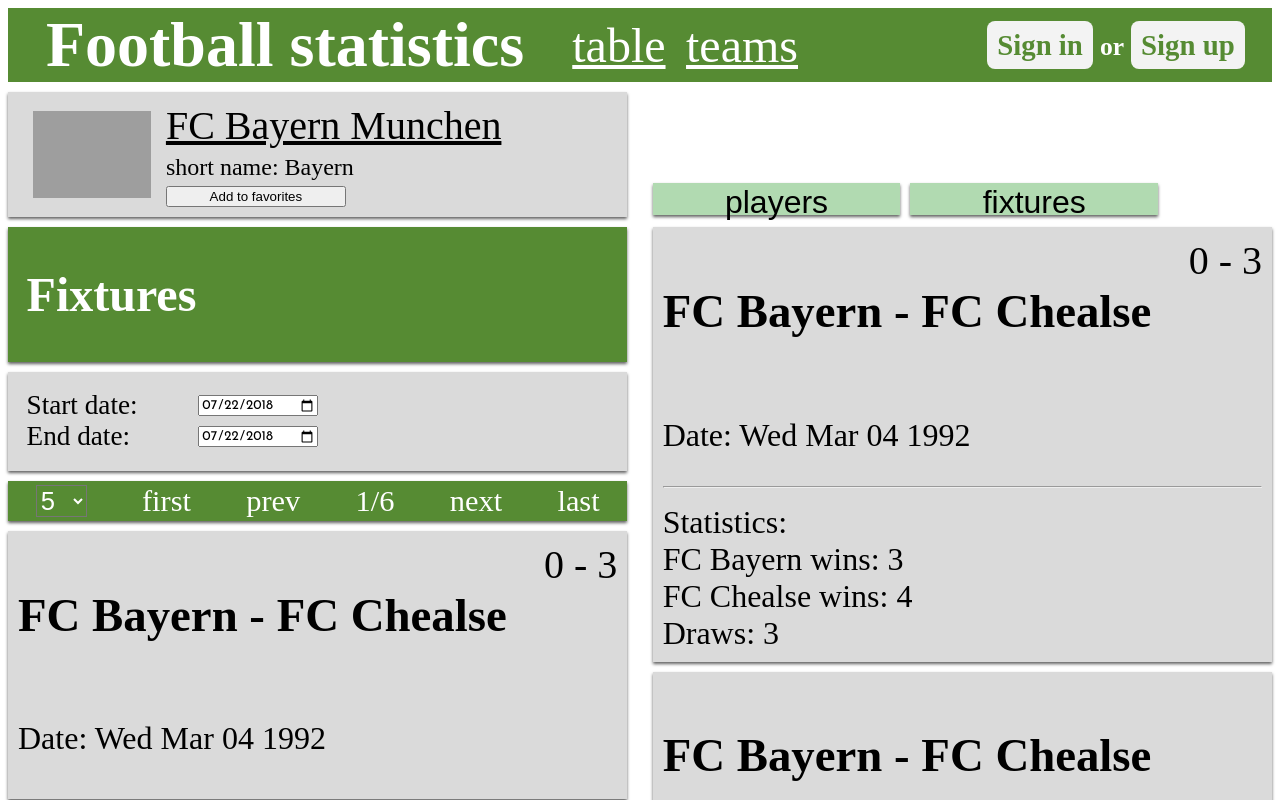
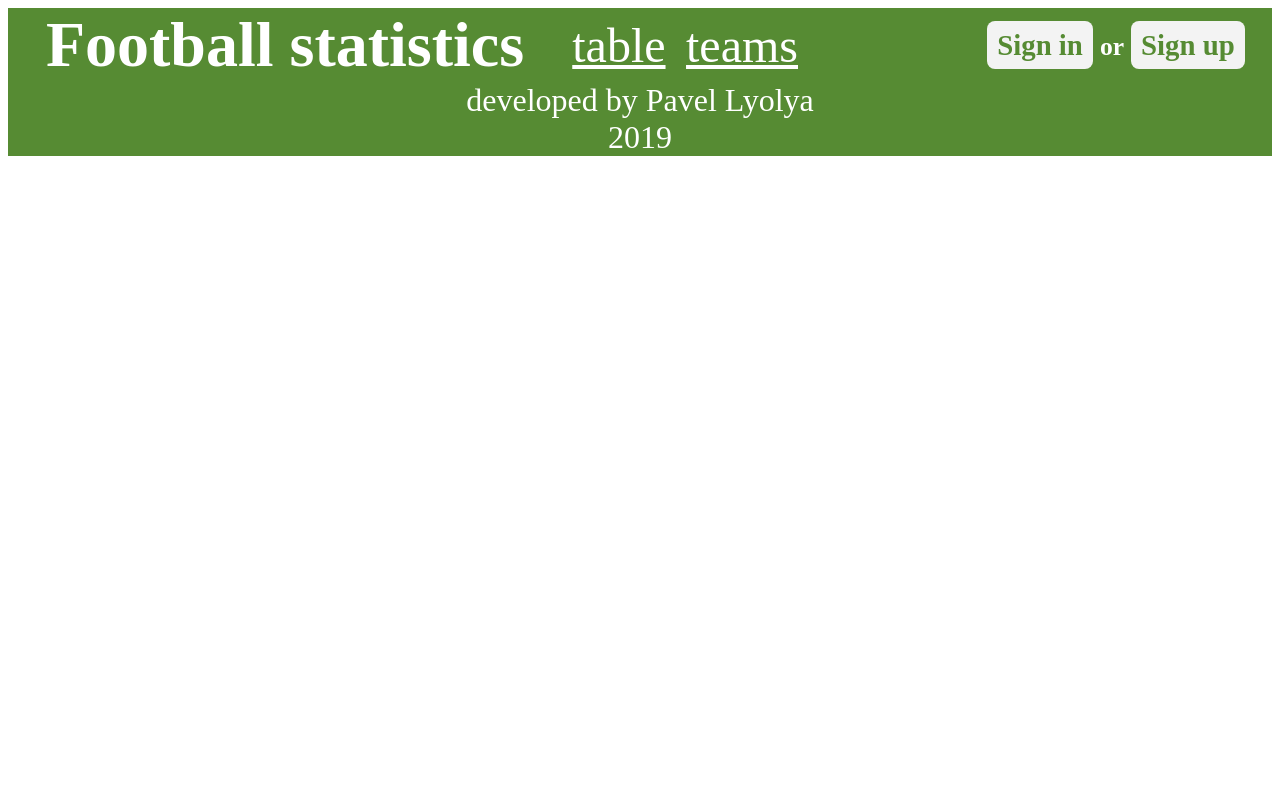
Before and after one commit to pavelLyolya/Medical-research, a React app: page / in a window 1280 px wide. Shown: the top 800 px of the page. Built offline with nearby package versions, Linux system fonts and the light colour scheme; grey boxes are pictures that could not be loaded.

Commit message:
feat: add one team container and dynamic markup

```diff
--- a/src/app/actions/actionTypes.js
+++ b/src/app/actions/actionTypes.js
@@ -25,3 +25,5 @@
 };
 
 export const TOGGLE_SHOWING_FAVORITES = 'TOGGLE_SHOWING_FAVORITES';
+
+export const TOGGLE_PLAYERS_FIXTURES = 'TOGGLE_PLAYERS_FIXTURES';
--- /dev/null
+++ b/src/app/actions/togglePlayersFixtures.js
@@ -0,0 +1,7 @@
+import { TOGGLE_PLAYERS_FIXTURES } from './actionTypes';
+
+const togglePlayersFixtures = () => ({
+    type: TOGGLE_PLAYERS_FIXTURES,
+});
+
+export default togglePlayersFixtures;
--- a/src/app/components/App.js
+++ b/src/app/components/App.js
@@ -4,16 +4,17 @@
 import Footer from './Footer';
 import TableStandingsContainer from '../containers/TableStandingsContainer';
 import TeamsContainer from '../containers/TeamsContainer';
-import OneTeam from './OneTeam/OneTeam';
+import OneTeamContainer from '../containers/OneTeamContainer';
 
 const App = () => (
     <Router>
         <React.Fragment>
             <Header />
             <main>
-                <Route exact path='/' component={OneTeam} />
+                <Route exact path='/' />
                 <Route path='/table' component={TableStandingsContainer} />
-                <Route path='/teams' component={TeamsContainer} />
+                <Route exact path='/teams' component={TeamsContainer} />
+                <Route path='/teams/:id' component={OneTeamContainer} />
             </main>
             <Footer />
         </React.Fragment>
--- a/src/app/components/OneTeam/OneTeam.js
+++ b/src/app/components/OneTeam/OneTeam.js
@@ -1,6 +1,6 @@
 import React from 'react';
-// import PropTypes from 'prop-types';
-import TeamsList from '../Teams/TeamsList';
+import PropTypes from 'prop-types';
+import { TeamItem } from '../Teams/TeamsList';
 import Players from './Players';
 import Tweets from './Tweets';
 import Fixtures from './Fixtures/Fixtures';
@@ -8,19 +8,18 @@
 import OneTeamControlls from './OneTeamControlls';
 import '../../../css/OneTeam.scss';
 
-const team = [{
+const team = {
     id: 1,
     name: 'FC Bayern Munchen',
     shortName: 'Bayern',
     imgURL: 'http://upload.wikimedia.org/wikipedia/en/5/53/Arsenal_FC.svg',
-}];
-
-const isPlayersActive = false;
+    isFavorite: false,
+};
 
 class OneTeam extends React.Component {
     render() {
         let oneTeamContent;
-        if (isPlayersActive) {
+        if (this.props.isPlayersActive) {
             oneTeamContent = (
                 <React.Fragment>
                     <Players />
@@ -38,8 +37,17 @@
         return (
             <section className='oneTeamSection'>
                 <header className='oneTeamHeader'>
-                    <TeamsList teamsArray={team} />
-                    <OneTeamControlls />
+                    <TeamItem
+                        team={team}
+                        isFavorite={team.isFavorite}
+                        activeLeagueId={2021}
+                        addFavoriteTeam={this.props.addFavoriteTeam}
+                        deleteFavoriteTeam={this.props.deleteFavoriteTeam}
+                    />
+                    <OneTeamControlls
+                        isPlayersActive={this.props.isPlayersActive}
+                        togglePlayersFixtures={this.props.togglePlayersFixtures}
+                    />
                 </header>
                 <section className='oneTeamContent'>
                     {oneTeamContent}
@@ -49,8 +57,11 @@
     }
 }
 
-// Teams.propTypes = {
-//     activeLeagueName: PropTypes.string.isRequired,
-// };
+OneTeam.propTypes = {
+    isPlayersActive: PropTypes.bool.isRequired,
+    togglePlayersFixtures: PropTypes.func.isRequired,
+    addFavoriteTeam: PropTypes.func.isRequired,
+    deleteFavoriteTeam: PropTypes.func.isRequired,
+};
 
 export default OneTeam;
--- a/src/app/components/OneTeam/OneTeamControlls.js
+++ b/src/app/components/OneTeam/OneTeamControlls.js
@@ -1,19 +1,24 @@
 import React from 'react';
-// import PropTypes from 'prop-types';
+import PropTypes from 'prop-types';
 
-class OneTeamControlls extends React.Component {
-    render() {
-        return (
-            <div className='oneTeamControlls'>
-                <button className='teamControll'>players</button>
-                <button className='teamControll'>fixtures</button>
-            </div>
-        );
-    }
-}
+const OneTeamControlls = ({ isPlayersActive, togglePlayersFixtures }) => (
+    <div className='oneTeamControlls'>
+        <button
+            className={isPlayersActive ? 'teamControllActive' : 'teamControll'}
+            disabled={isPlayersActive}
+            onClick={togglePlayersFixtures}
+        >players</button>
+        <button
+            className={isPlayersActive ? 'teamControll' : 'teamControllActive'}
+            disabled={!isPlayersActive}
+            onClick={togglePlayersFixtures}
+        >fixtures</button>
+    </div>
+);
 
-// OneTeamControlls.propTypes = {
-//     activeLeagueName: PropTypes.string.isRequired,
-// };
+OneTeamControlls.propTypes = {
+    isPlayersActive: PropTypes.bool.isRequired,
+    togglePlayersFixtures: PropTypes.func.isRequired,
+};
 
 export default OneTeamControlls;
--- a/src/app/components/Teams/TeamsHeader.js
+++ b/src/app/components/Teams/TeamsHeader.js
@@ -9,7 +9,7 @@
 
 TeamsHeader.propTypes = {
     headerName: PropTypes.string.isRequired,
-    isFavoritesShown: PropTypes.bool.isRequired,
+    isFavoritesShown: PropTypes.bool,
 };
 
 export default TeamsHeader;
--- a/src/app/components/Teams/TeamsList.js
+++ b/src/app/components/Teams/TeamsList.js
@@ -2,7 +2,7 @@
 import { Link } from 'react-router-dom';
 import PropTypes from 'prop-types';
 
-class TeamItem extends React.PureComponent {
+export class TeamItem extends React.PureComponent {
     constructor(props) {
         super(props);
         this.toggleFavorite = this.toggleFavorite.bind(this);
--- /dev/null
+++ b/src/app/containers/OneTeamContainer.js
@@ -0,0 +1,17 @@
+import { connect } from 'react-redux';
+import addFavoriteTeam from '../actions/addFavoriteTeam';
+import deleteFavoriteTeam from '../actions/deleteFavoriteTeam';
+import togglePlayersFixtures from '../actions/togglePlayersFixtures';
+import OneTeam from '../components/OneTeam/OneTeam';
+
+const mapStateToProps = state => ({
+    isPlayersActive: state.isPlayersActive,
+});
+
+const mapDispatchToProps = dispatch => ({
+    togglePlayersFixtures: () => dispatch(togglePlayersFixtures()),
+    addFavoriteTeam: (team, idLeague) => dispatch(addFavoriteTeam(team, idLeague)),
+    deleteFavoriteTeam: teamId => dispatch(deleteFavoriteTeam(teamId)),
+});
+
+export default connect(mapStateToProps, mapDispatchToProps)(OneTeam);
--- a/src/app/reducers/index.js
+++ b/src/app/reducers/index.js
@@ -4,6 +4,7 @@
 import activePageName from './activePageName';
 import isFavoritesShown from './isFavoritesShown';
 import favoriteTeams from './favoriteTeams';
+import isPlayersActive from './isPlayersActive';
 
 export default combineReducers({
     activeLeagueId,
@@ -11,4 +12,5 @@
     leagues,
     isFavoritesShown,
     favoriteTeams,
+    isPlayersActive,
 });
--- /dev/null
+++ b/src/app/reducers/isPlayersActive.js
@@ -0,0 +1,12 @@
+import { TOGGLE_PLAYERS_FIXTURES } from '../actions/actionTypes';
+
+const isPlayersActive = (state = true, action) => {
+    switch (action.type) {
+        case TOGGLE_PLAYERS_FIXTURES:
+            return !state;
+        default:
+            return state;
+    }
+};
+
+export default isPlayersActive;
--- a/src/css/OneTeam.scss
+++ b/src/css/OneTeam.scss
@@ -22,7 +22,7 @@
     width: 49%;
     margin: 10px 0;
 
-    .teamControll {
+    %teamControll {
         width: 40%;
         height: 4vh;
         border: none;
@@ -35,11 +35,21 @@
         }
         &:focus {
             outline: none;
-            background-color: $main-color;
+        }
+        &:disabled {
+            color: #fff;
         }
         &:hover {
             cursor: pointer;
         }
+    }
+
+    .teamControll{
+        @extend %teamControll;
+    }
+    .teamControllActive{
+        @extend %teamControll;
+        background-color: $main-color;
     }
 }
 
```
